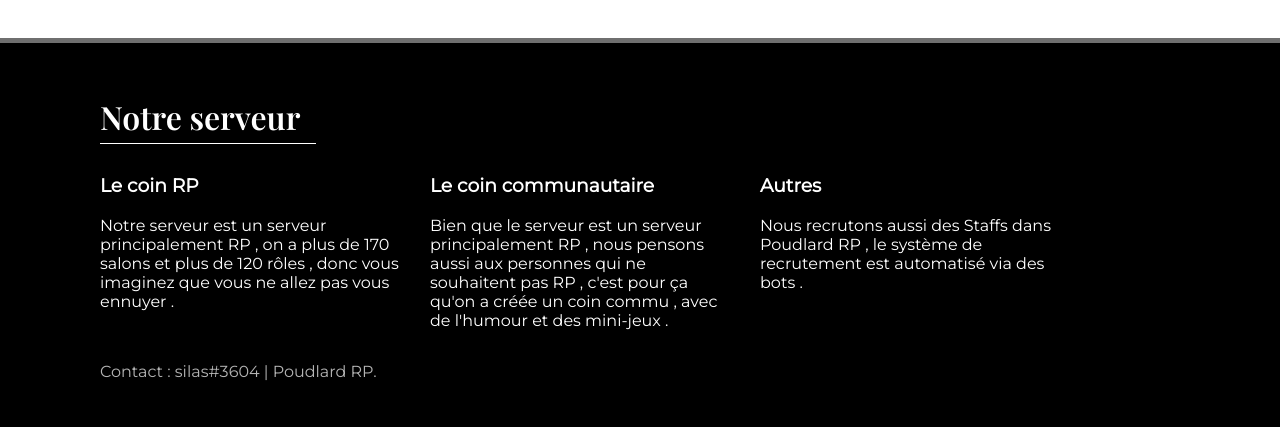
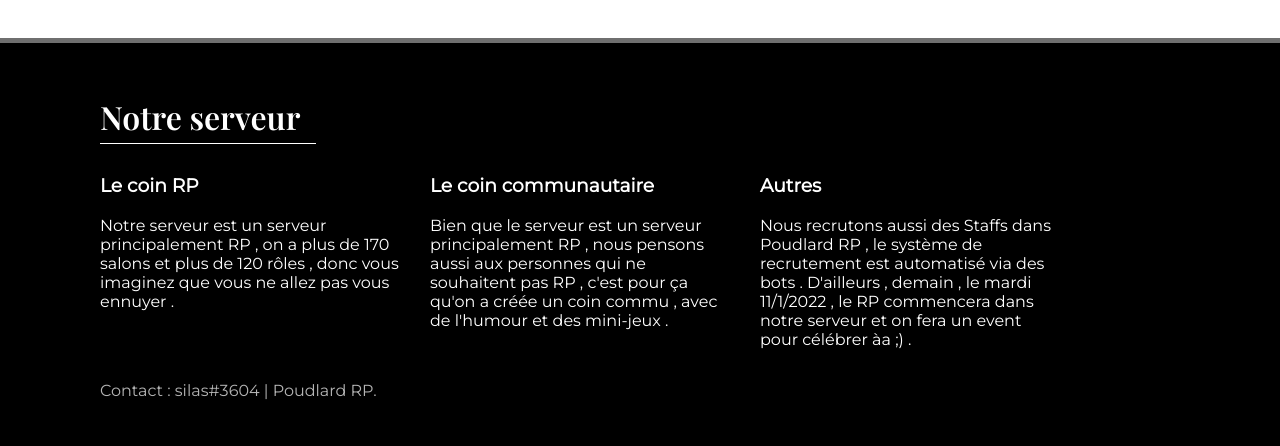
Before and after one commit to Reda-Vengeur/poudlard-rp, a plain HTML site: page index.html in a window 1280 px wide. Shown: the part 1109-1555 px from the top of the page. Drawn offline with nearby package versions, Linux system fonts and the light colour scheme.

Commit message:
Update index.html

```diff
--- a/index.html
+++ b/index.html
@@ -64,7 +64,7 @@
 
             <div class="service">
                 <h3>Autres</h3>
-                <p>Nous recrutons aussi des Staffs dans Poudlard RP , le système de recrutement est automatisé via des bots .</p>
+                <p>Nous recrutons aussi des Staffs dans Poudlard RP , le système de recrutement est automatisé via des bots . D'ailleurs , demain , le mardi 11/1/2022 , le RP commencera dans notre serveur et on fera un event pour célébrer àa ;) .</p>
             </div>
 
         </div>
```
